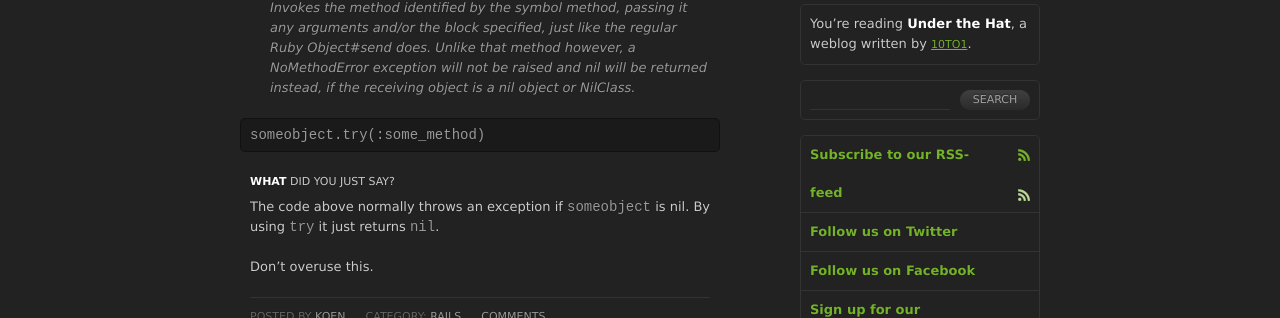
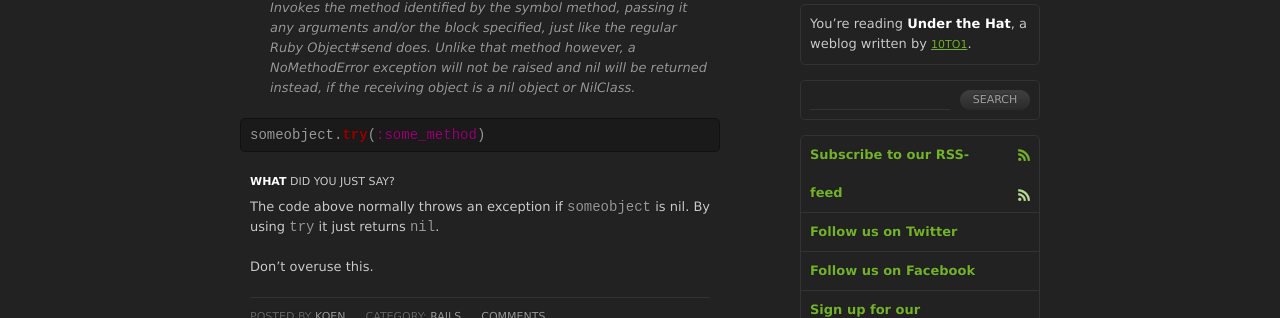
Before and after one commit to 10to1/10to1.github.com, a Jekyll site: the page built from _posts/2009-06-03-rails-try.md, in a window 1280 px wide. Shown: the part 286-604 px from the top of the page. Built offline with Jekyll 4.4.1, drawn with Linux system fonts in a browser that asks for light colours; comment, search, counter and statistics services are not loaded.

Commit message:
fix page build failed

```diff
--- a/_posts/2009-06-03-rails-try.md
+++ b/_posts/2009-06-03-rails-try.md
@@ -11,7 +11,7 @@ category: rails
 
 > Invokes the method identified by the symbol method, passing it any arguments and/or the block specified, just like the regular Ruby Object#send does. Unlike that method however, a NoMethodError exception will not be raised and nil will be returned instead, if the receiving object is a nil object or NilClass.
 
-{% highlight rails %}
+{% highlight ruby %}
 someobject.try(:some_method)
 {% endhighlight%}
 
```
